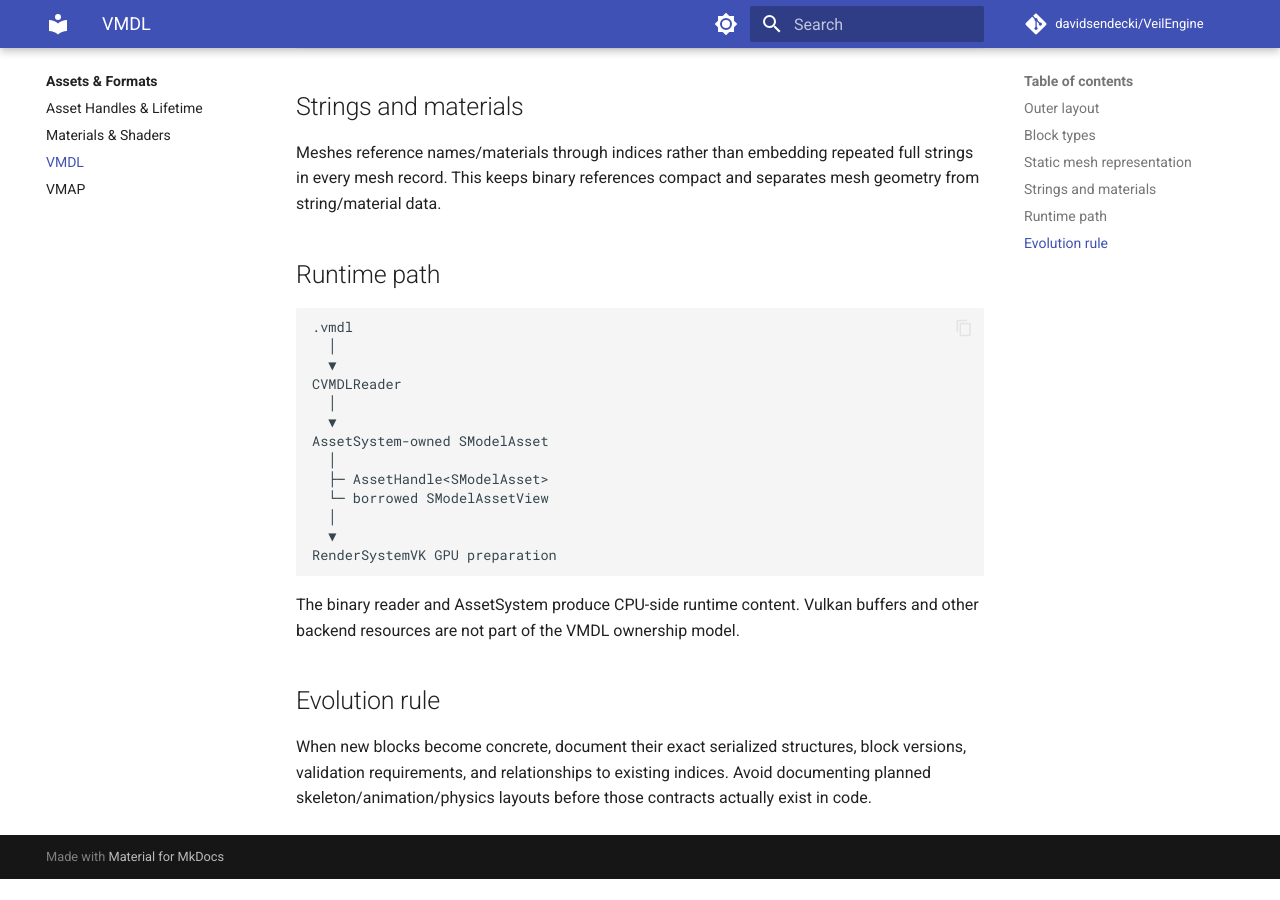
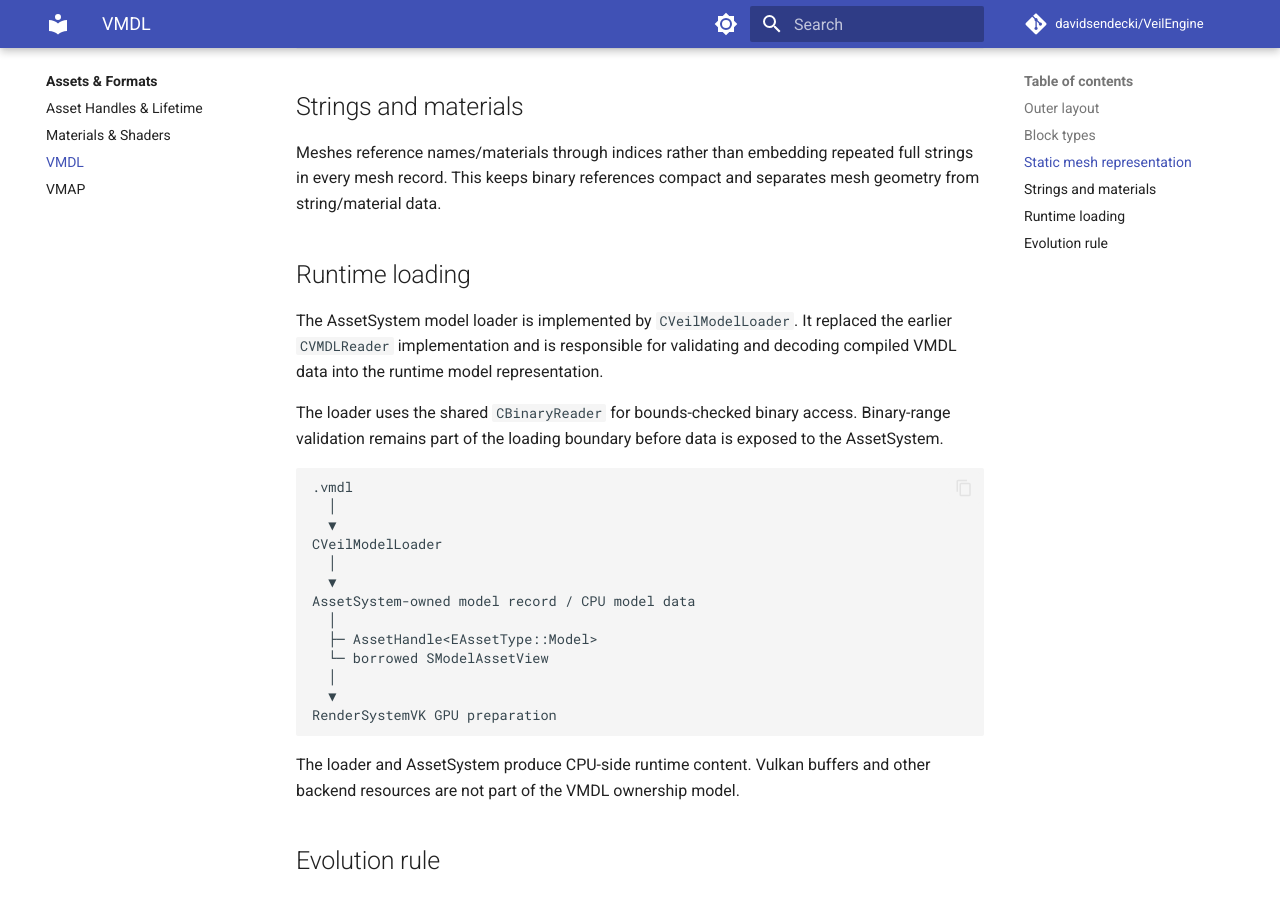
Before and after one commit to davidsendecki/VeilEngine-Doc, an MkDocs documentation site: the page built from docs/assets/vmdl.md, in a window 1280 px wide and 900 px high, scrolled down 1565 px. Built offline with MkDocs 1.6.1 and Material for MkDocs 9.7.7, drawn with Linux system fonts in a browser that asks for light colours; comment, search, counter and statistics services are not loaded; before the commit the page ends 2444 px from its top, so only the background shows below that.

Commit message:
Update VMDL documentation for VeilModelLoader refactor

````diff
--- a/docs/assets/vmdl.md
+++ b/docs/assets/vmdl.md
@@ -63,25 +63,29 @@ Tangent  : float4
 
 Meshes reference names/materials through indices rather than embedding repeated full strings in every mesh record. This keeps binary references compact and separates mesh geometry from string/material data.
 
-## Runtime path
+## Runtime loading
+
+The AssetSystem model loader is implemented by `CVeilModelLoader`. It replaced the earlier `CVMDLReader` implementation and is responsible for validating and decoding compiled VMDL data into the runtime model representation.
+
+The loader uses the shared `CBinaryReader` for bounds-checked binary access. Binary-range validation remains part of the loading boundary before data is exposed to the AssetSystem.
 
 ```text
 .vmdl
   │
   ▼
-CVMDLReader
+CVeilModelLoader
   │
   ▼
-AssetSystem-owned SModelAsset
+AssetSystem-owned model record / CPU model data
   │
-  ├─ AssetHandle<SModelAsset>
+  ├─ AssetHandle<EAssetType::Model>
   └─ borrowed SModelAssetView
   │
   ▼
 RenderSystemVK GPU preparation
 ```
 
-The binary reader and AssetSystem produce CPU-side runtime content. Vulkan buffers and other backend resources are not part of the VMDL ownership model.
+The loader and AssetSystem produce CPU-side runtime content. Vulkan buffers and other backend resources are not part of the VMDL ownership model.
 
 ## Evolution rule
 
````
